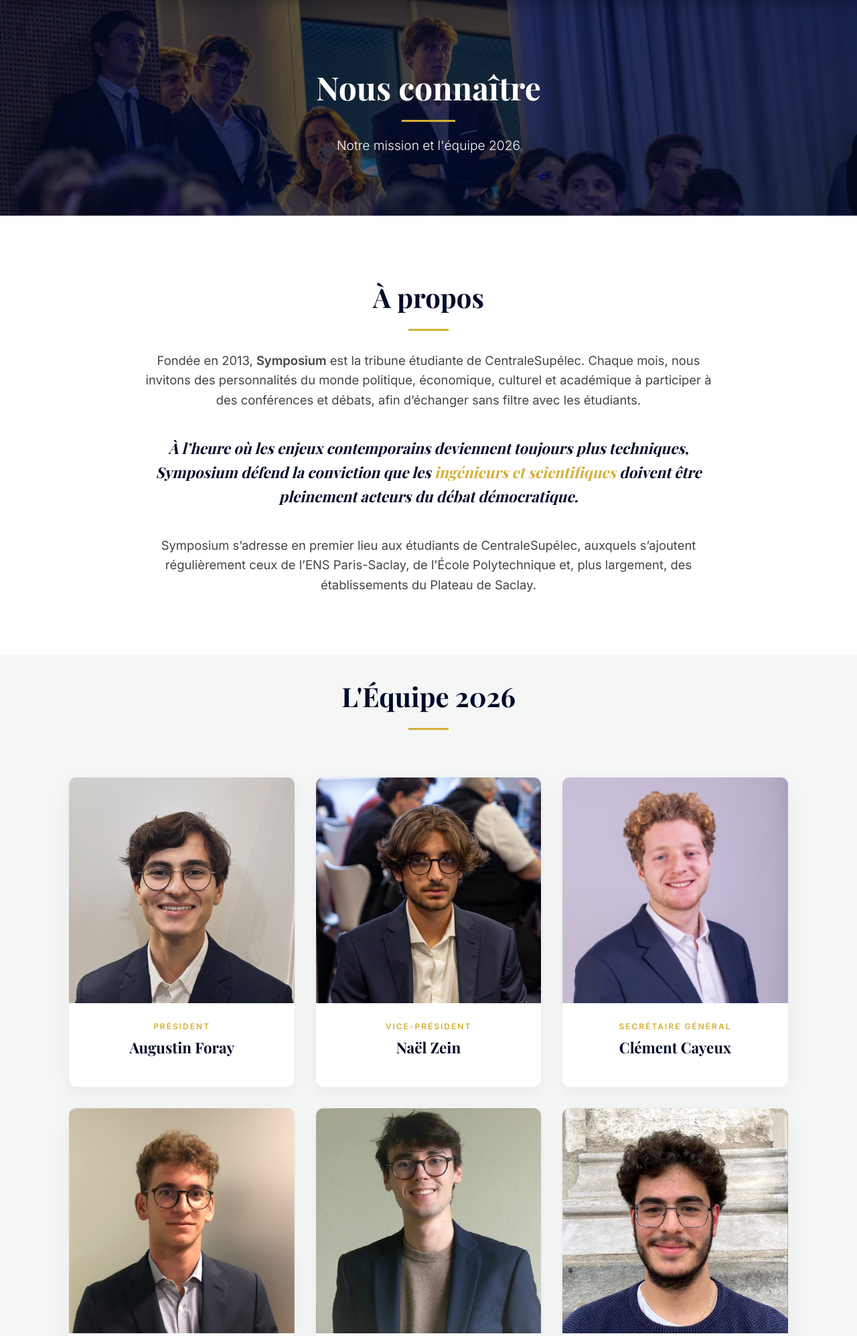
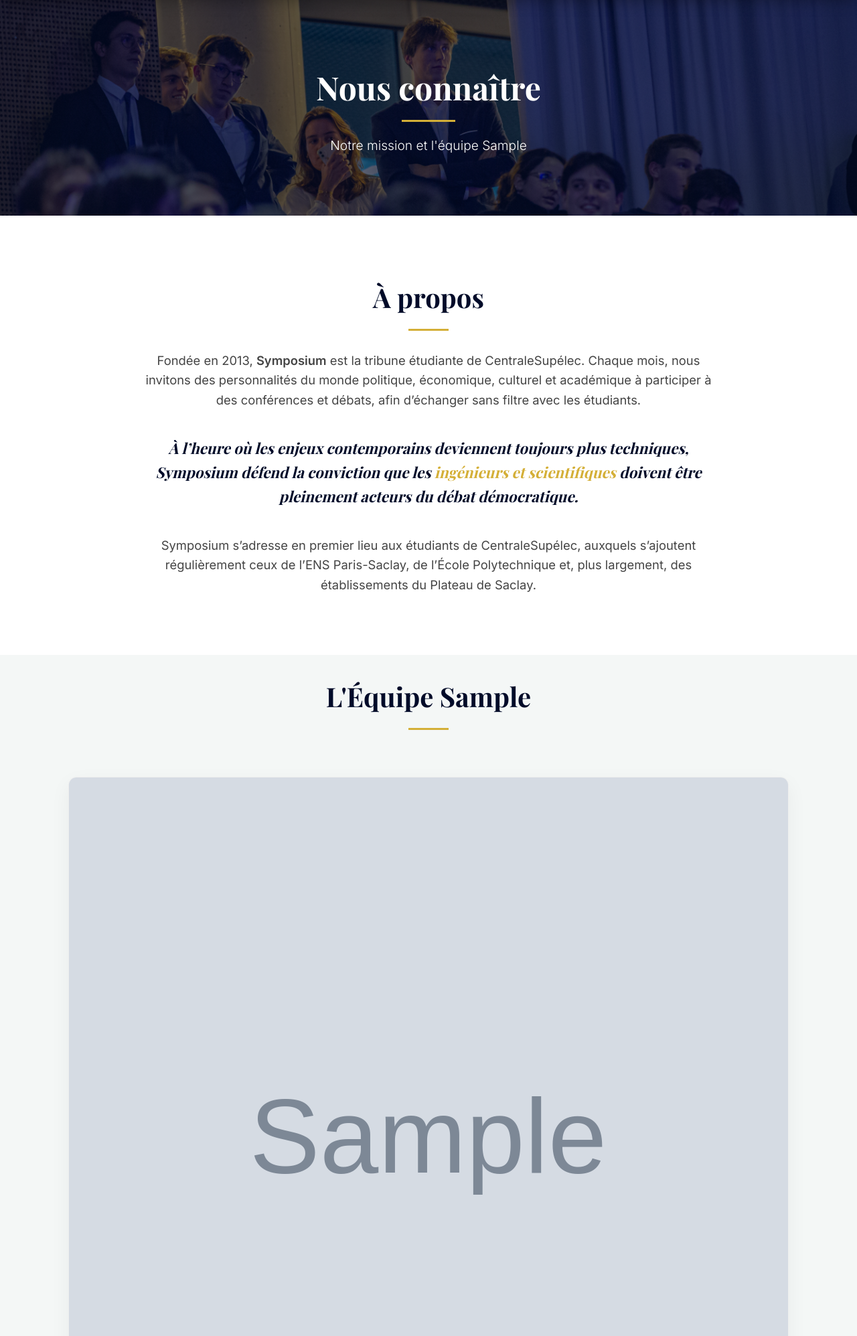
Before and after one commit to clementcayeux/symposium, a Django app: page /equipe/ in a window 1280 px wide. Shown: the part 78-2073 px from the top of the page at 67% size. Run offline with Django 5.2, Linux system fonts and the light colour scheme; tables that the repository leaves empty hold one stand-in row (values such as "Sample post"); grey boxes marked "Sample" are stand-in pictures.

Commit message:
membres dynamiques et année

```diff
--- a/core/models.py
+++ b/core/models.py
@@ -61,3 +61,29 @@ class ContactRecipient(models.Model):
     class Meta:
         verbose_name = "Destinataire des messages du formulaire"
         verbose_name_plural = "Destinataires des messages du formulaire"
+
+
+class Membre(models.Model):
+    nom = models.CharField(max_length=100)
+    role = models.CharField(max_length=100)
+    photo = models.ImageField(upload_to='equipe/')
+    ordre = models.PositiveIntegerField(default=100, help_text="Plus petit nombre = apparaît en premier")
+
+    class Meta:
+        verbose_name = "Membre de l'équipe"
+        ordering = ['ordre', 'nom'] # Tri automatique par ordre
+
+    def __str__(self):
+        return f"{self.nom} ({self.role})"
+
+
+class ConfigurationSite(models.Model):
+    annee_promotion = models.CharField(max_length=4, default="2026", help_text="L'année affichée pour l'équipe (ex: 2026)")
+    # Tu pourras ajouter d'autres champs ici plus tard (ex: slogan, lien réseaux sociaux)
+
+    class Meta:
+        verbose_name = "Configuration du site"
+        verbose_name_plural = "Configuration du site"
+
+    def __str__(self):
+        return "Paramètres généraux"
--- a/core/templates/core/equipe.html
+++ b/core/templates/core/equipe.html
@@ -87,7 +87,7 @@
         <div class="header-content">
             <h1 style="font-size: 3rem; margin-bottom: 10px;">Nous connaître</h1>
             <div class="header-line" style="width: 80px; height: 3px; background: #d4af37; margin: 0 auto 20px;"></div>
-            <p style="font-size: 1.2rem; font-weight: 300;">Notre mission et l'équipe 2026</p>
+            <p style="font-size: 1.2rem; font-weight: 300;">Notre mission et l'équipe {{ config.annee_promotion|default:"2026" }}</p>
         </div>
     </header>
 
@@ -106,94 +106,22 @@
     </section>
 
     <section id="team" class="section-container bg-light">
-        <h2 class="section-title">L'Équipe 2026</h2>
-        <div class="team-grid">
-
-            <div class="team-card">
-                <div class="member-img-container"><div class="member-img" style="background-image: url('{% static 'core/assets/augustin.jpg' %}');"></div></div>
-                <div class="member-info">
-                    <p class="role">Président</p>
-                    <h3>Augustin Foray</h3>
+        <h2 class="section-title">L'Équipe {{ config.annee_promotion|default:"2026" }}</h2>
+            <div class="team-grid">
+                {% for membre in membres %}
+                <div class="team-card">
+                    <div class="member-img-container">
+                        <div class="member-img" style="background-image: url('{{ membre.photo.url }}');"></div>
+                    </div>
+                    <div class="member-info">
+                        <p class="role">{{ membre.role }}</p>
+                        <h3>{{ membre.nom }}</h3>
+                    </div>
                 </div>
+                {% empty %}
+                <p>Aucun membre n'est enregistré pour le moment.</p>
+                {% endfor %}
             </div>
-
-            <div class="team-card">
-                <div class="member-img-container"><div class="member-img" style="background-image: url('{% static 'core/assets/nael.jpeg' %}');"></div></div>
-                <div class="member-info">
-                    <p class="role">Vice-Président</p>
-                    <h3>Naël Zein</h3>
-                </div>
-            </div>
-
-            <div class="team-card">
-                <div class="member-img-container"><div class="member-img" style="background-image: url('{% static 'core/assets/clement.jpg' %}');"></div></div>
-                <div class="member-info">
-                    <p class="role">Secrétaire Général</p>
-                    <h3>Clément Cayeux</h3>
-                </div>
-            </div>
-
-            <div class="team-card">
-                <div class="member-img-container"><div class="member-img" style="background-image: url('{% static 'core/assets/malo.jpg' %}');"></div></div>
-                <div class="member-info">
-                    <p class="role">Trésorier</p>
-                    <h3>Malo Lemonnier</h3>
-                </div>
-            </div>
-
-            <div class="team-card">
-                <div class="member-img-container"><div class="member-img" style="background-image: url('{% static 'core/assets/benoit.png' %}');"></div></div>
-                <div class="member-info">
-                    <p class="role">VP Prospection</p>
-                    <h3>Benoit Mayet</h3>
-                </div>
-            </div>
-
-            <div class="team-card">
-                <div class="member-img-container"><div class="member-img" style="background-image: url('{% static 'core/assets/joseph.png' %}');"></div></div>
-                <div class="member-info">
-                    <p class="role">VP Comm & Éloquence</p>
-                    <h3>Joseph Hanna</h3>
-                </div>
-            </div>
-
-            <div class="team-card">
-                <div class="member-img-container"><div class="member-img" style="background-image: url('{% static 'core/assets/emna.jpg' %}');"></div></div>
-                <div class="member-info"><p class="role">Membre</p><h3>Emna Bannour</h3></div>
-            </div>
-            <div class="team-card">
-                <div class="member-img-container"><div class="member-img" style="background-image: url('{% static 'core/assets/klervi.jpg' %}');"></div></div>
-                <div class="member-info"><p class="role">Membre</p><h3>Klervi Ringeval</h3></div>
-            </div>
-            <div class="team-card">
-                <div class="member-img-container"><div class="member-img" style="background-image: url('{% static 'core/assets/lamine.jpg' %}');"></div></div>
-                <div class="member-info"><p class="role">Membre</p><h3>Lamine Semmar</h3></div>
-            </div>
-            <div class="team-card">
-                <div class="member-img-container"><div class="member-img" style="background-image: url('{% static 'core/assets/gabrielle.jpg' %}');"></div></div>
-                <div class="member-info"><p class="role">Membre</p><h3>Gabrielle Hellier</h3></div>
-            </div>
-            <div class="team-card">
-                <div class="member-img-container"><div class="member-img" style="background-image: url('{% static 'core/assets/marie-yang.png' %}');"></div></div>
-                <div class="member-info"><p class="role">Membre</p><h3>Marie-Yang Venière</h3></div>
-            </div>
-            <div class="team-card">
-                <div class="member-img-container"><div class="member-img" style="background-image: url('{% static 'core/assets/jules.jpg' %}');"></div></div>
-                <div class="member-info"><p class="role">Membre</p><h3>Jules Rancurel</h3></div>
-            </div>
-            <div class="team-card">
-                <div class="member-img-container"><div class="member-img" style="background-image: url('{% static 'core/assets/theophile-t.png' %}');"></div></div>
-                <div class="member-info"><p class="role">Membre</p><h3>Théophile Thibaudon</h3></div>
-            </div>
-            <div class="team-card">
-                <div class="member-img-container"><div class="member-img" style="background-image: url('{% static 'core/assets/theophile-s.png' %}');"></div></div>
-                <div class="member-info"><p class="role">Membre</p><h3>Théophile Salabert</h3></div>
-            </div>
-            <div class="team-card">
-                <div class="member-img-container"><div class="member-img" style="background-image: url('{% static 'core/assets/albert.jpg' %}');"></div></div>
-                <div class="member-info"><p class="role">Membre</p><h3>Albert Kechteil</h3></div>
-            </div>
-        </div>
 
         <div class="team-contact-cta" style="text-align: center;">
             <p style="font-size: 1.1rem; color: #666; margin-bottom: 20px;">Vous souhaitez contacter un membre de l'équipe ?</p>
--- a/core/views.py
+++ b/core/views.py
@@ -6,9 +6,21 @@ from django.shortcuts import render
 def home(request):
     return render(request, 'core/index.html')
 
-# Cette fonction correspond à views.equipe
+
+
+
+from .models import Membre, ConfigurationSite
+
 def equipe(request):
-    return render(request, 'core/equipe.html')
+    membres = Membre.objects.all()
+    # On récupère la première (et seule) ligne de config, ou None
+    config = ConfigurationSite.objects.first()
+
+    return render(request, 'core/equipe.html', {
+        'membres': membres,
+        'config': config
+    })
+
 
 # Cette fonction correspond à views.mentions_legales
 def mentions_legales(request):
```
Also changed, not shown: core/admin.py (+18 -0 lines), core/migrations/0003_membre.py (added), core/migrations/0004_configurationsite.py (added).
